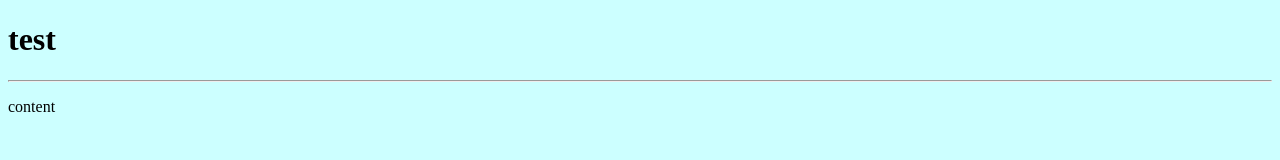
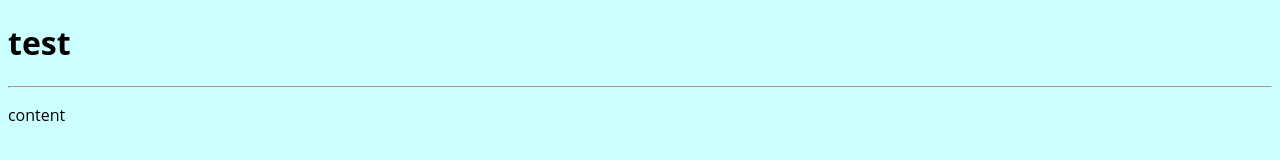
Before and after one commit to xerathyang/test, a plain HTML site: page index.html in a window 1280 px wide. Drawn offline with Linux system fonts and the light colour scheme.

Commit message:
change font

```diff
--- a/style/mainstyle.css
+++ b/style/mainstyle.css
@@ -1,3 +1,4 @@
 body {
 	background-color: #CCFFFF;
+	font-family: "Open Sans"
 }
```
